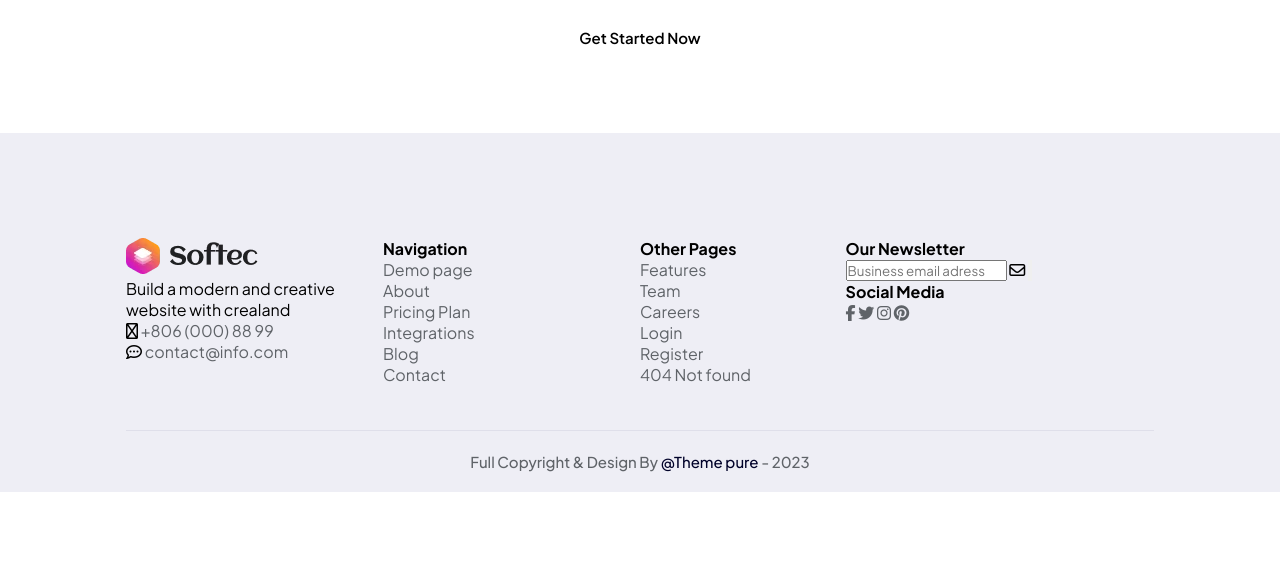
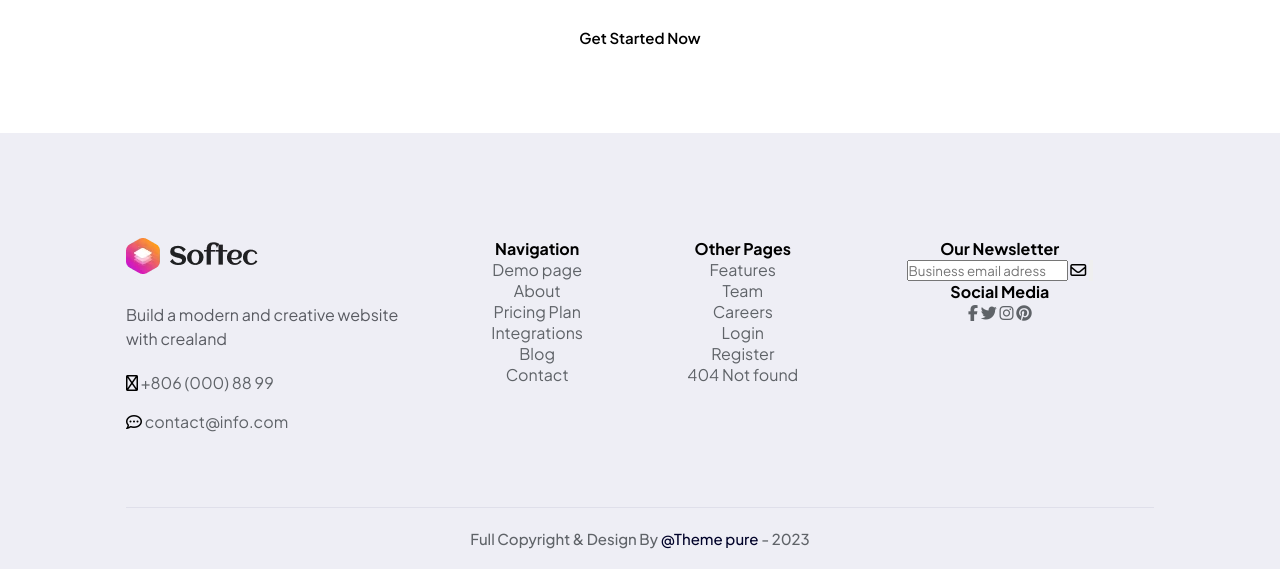
Before and after one commit to Codevixens-Band-3-General-Project/Customer-Data-Platform-Website, a plain HTML site: page html/teams_page.html in a window 1280 px wide. Shown: the part 1741-2310 px from the top of the page. Before the commit the page ends 2233 px from the top, so only its background shows below. Drawn offline with Linux system fonts and the light colour scheme; some icons are missing.

Commit message:
added classes and br tag in footer html file and styled in css

```diff
--- a/css/teams_page.css
+++ b/css/teams_page.css
@@ -244,7 +244,11 @@ footer {
 }
 
 .row-flex {
-    width: 25%;
+    width: 30%;
+}
+
+.row-flex-2 {
+    width: 20%;
 }
 
 .rf-2 {
@@ -263,6 +267,30 @@ footer a {
     text-decoration: none;
     color: #5f6368;
 }
+
+.r-d {
+    padding-bottom: 30px;
+}
+
+.logo {
+    margin-bottom: 25px;
+}
+
+
+.contact-info > p {
+    font-weight: 400;
+    font-size: 16px;
+    line-height: 24px;
+    color: #595B62;
+    font-family: var(--tp-ff-urban);
+    padding-bottom: 5px;
+    margin-bottom: 1rem;
+}
+
+.contact-info ul li:first-child {
+    margin-bottom: 18px;
+}
+
 
 .copyright {
     padding: 20px 0;
--- a/html/teams_page.html
+++ b/html/teams_page.html
@@ -269,14 +269,14 @@
     <footer>
        <div class="container pd">
             <div class="d-flex b-b fw">
-                <div class="row-flex">
-                    <div>
+                <div class="row-flex r-d">
+                    <div class="logo">
                         <a href="#">
                             <img src="/Assets/footer/logo.webp" alt="logo">
                         </a>
                     </div>
                     <div class="contact-info">
-                        <p>Build a modern and creative website with crealand</p>
+                        <p>Build a modern and creative website <br> with crealand</p>
                         <ul>
                             <li>
                                 <span>
@@ -293,7 +293,7 @@
                         </ul>
                     </div>
                 </div>
-                <div class="row-flex">
+                <div class="row-flex-2 r-d ta">
                     <div>
                         <h4>Navigation</h4>
                         <ul>
@@ -318,7 +318,7 @@
                         </ul>
                     </div>
                 </div>
-                <div class="rf-2">
+                <div class="rf-2 r-d ta">
                     <div>
                         <h4>Other Pages</h4>
                         <ul>
@@ -343,7 +343,7 @@
                         </ul>
                     </div>
                 </div>
-                <div class="rf-3">
+                <div class="rf-3 r-d ta">
                     <div>
                         <h4>Our Newsletter</h4>
                         <div class="email">
```
